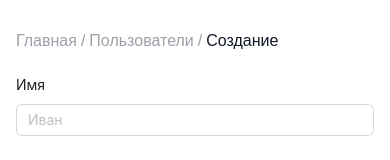
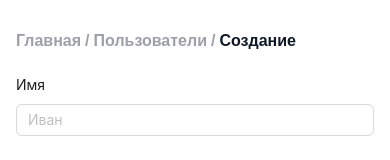
Before and after one commit to EmmaMaltseva/test-crud-react, a Next.js app: page /users/create in a window 390 px wide. Shown: the top 160 px of the page. Built offline with nearby package versions, Linux system fonts and the light colour scheme; what @ant-design/nextjs-registry would draw is missing.

Commit message:
добавила жирность шрифта

```diff
--- a/src/components/Breadcrumbs.tsx
+++ b/src/components/Breadcrumbs.tsx
@@ -13,7 +13,7 @@ export default function Breadcrumbs({
 }) {
   return (
     <nav aria-label="Breadcrumb" className="mb-6 block">
-      <ol className={'flex text-md sm:text-xl md:text-2xl md:leading-normal'}>
+      <ol className={'flex text-md sm:text-xl md:text-2xl font-semibold md:font-normal md:leading-normal'}>
         {breadcrumbs.map((breadcrumb, index) => (
           <li
             key={breadcrumb.href}
```
